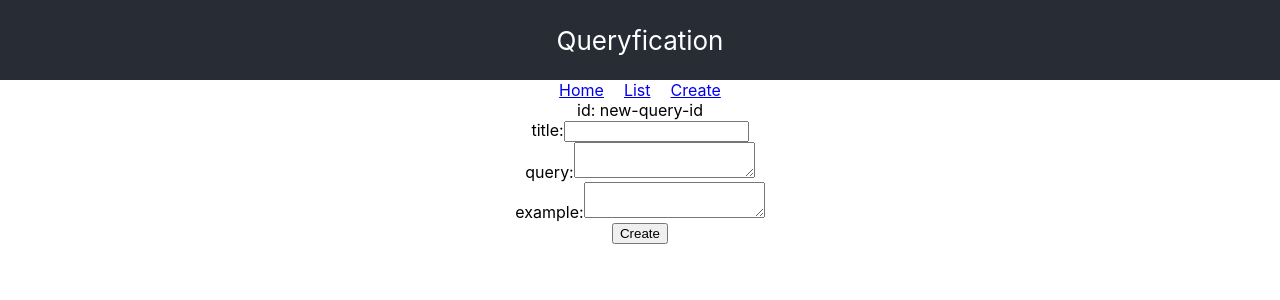
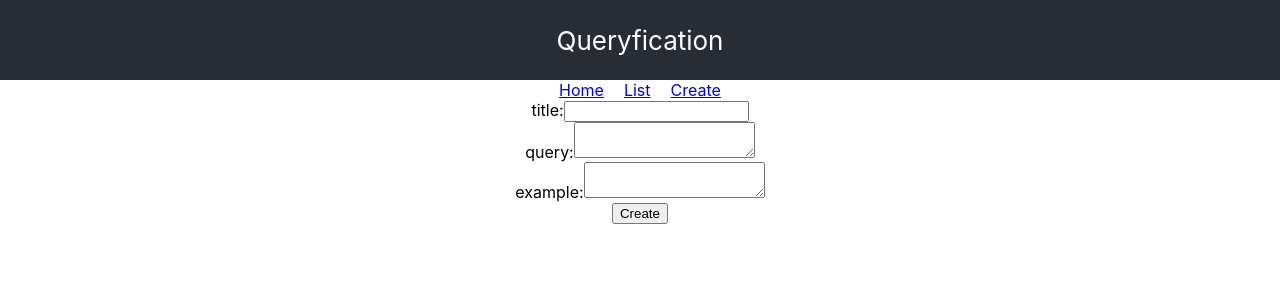
Before and after one commit to TakeruTomii/queryfication, a React (Create React App) app: page /create in a window 1280 px wide. Shown: the top 300 px of the page. Built offline with nearby package versions, Linux system fonts and the light colour scheme.

Commit message:
remove id

```diff
--- a/src/Queries/Create/Create.js
+++ b/src/Queries/Create/Create.js
@@ -32,7 +32,6 @@ export const Create = function Create() {
   return (
     <div className="Create">
       <form onSubmit={handleSubmit(create)}>
-        <div id="detail-id">id: {id}</div>
         <div>
           <label forhtml="title">title:</label>
           <input id="title" {...register("title", titleValidation)} />
```
